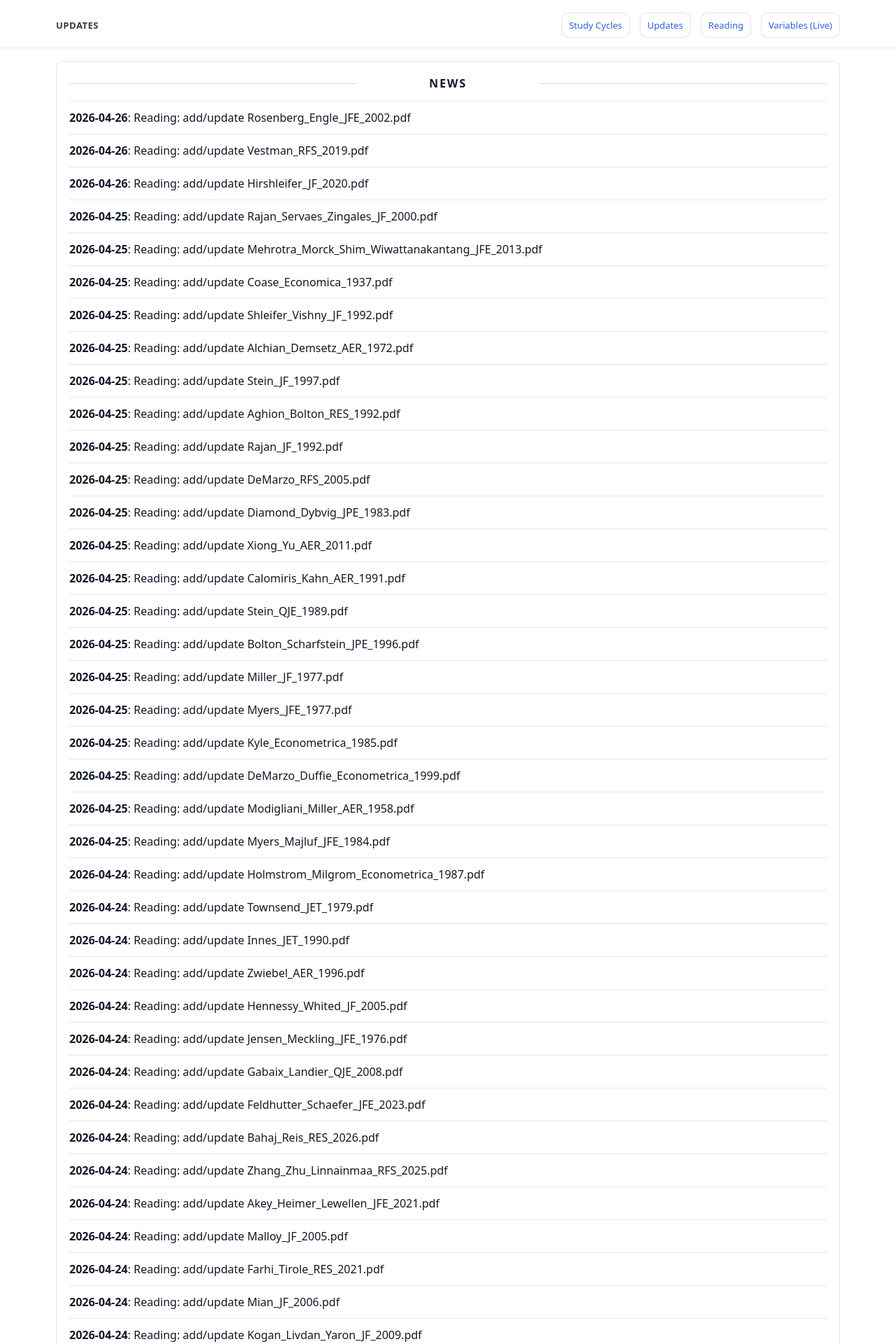
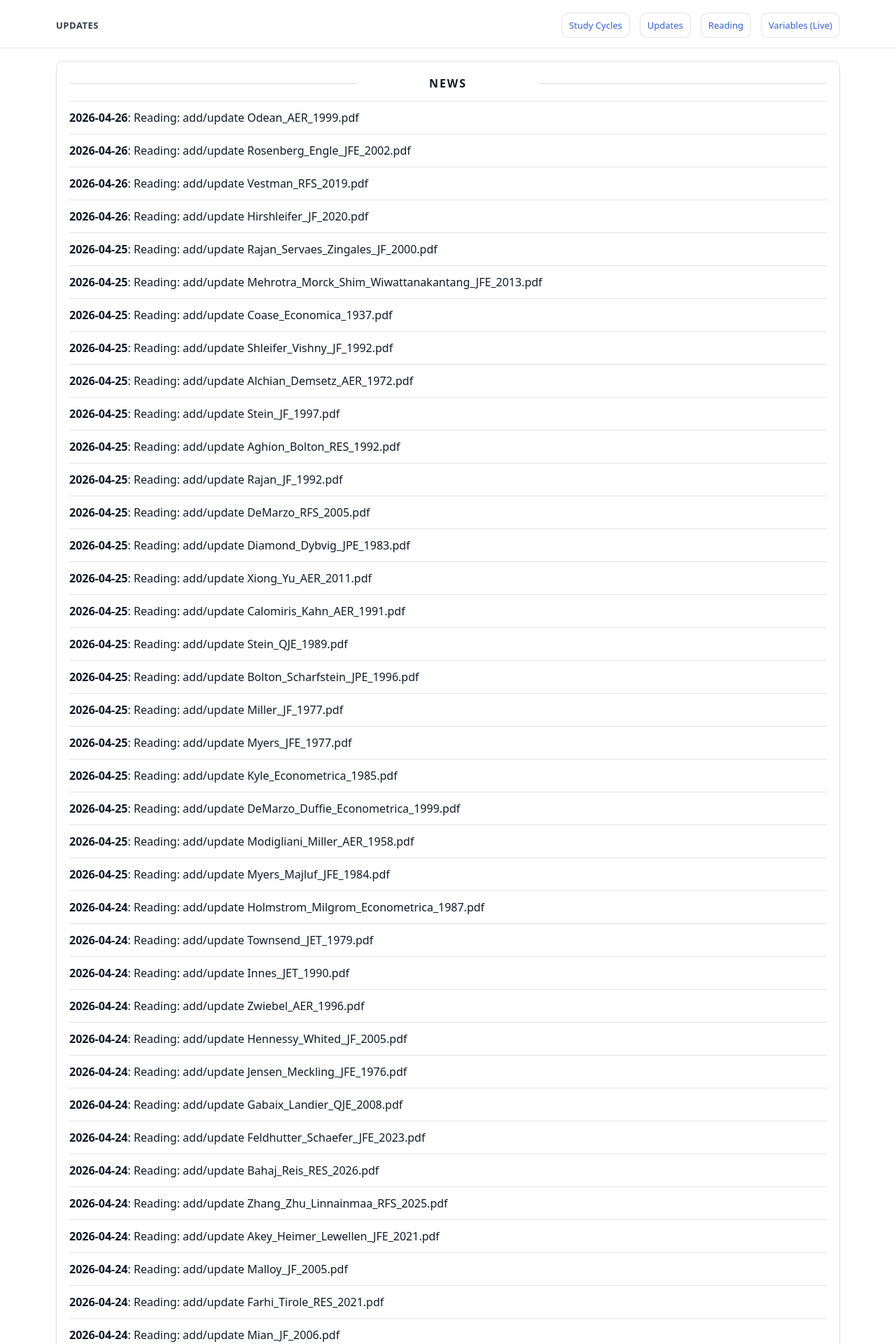
Before and after one commit to yaxinzn/study-archive, a Jekyll site: the page built from updates/index.md, in a window 1280 px wide. Shown: the top 1920 px of the page at 70% size. Built offline with Jekyll 4.4.1, drawn with Linux system fonts in a browser that asks for light colours; some of the changed text lies outside the part shown.

Commit message:
chore: update NEWS feed

```diff
--- a/_data/news.yml
+++ b/_data/news.yml
@@ -1,4 +1,7 @@
 # Auto-generated update history (sorted newest -> oldest). Do not edit manually.
+- ts: "1777163473"
+  date: "2026-04-26"
+  title: "Reading: add/update Odean_AER_1999.pdf"
 - ts: "1777162289"
   date: "2026-04-26"
   title: "Reading: add/update Rosenberg_Engle_JFE_2002.pdf"
```
